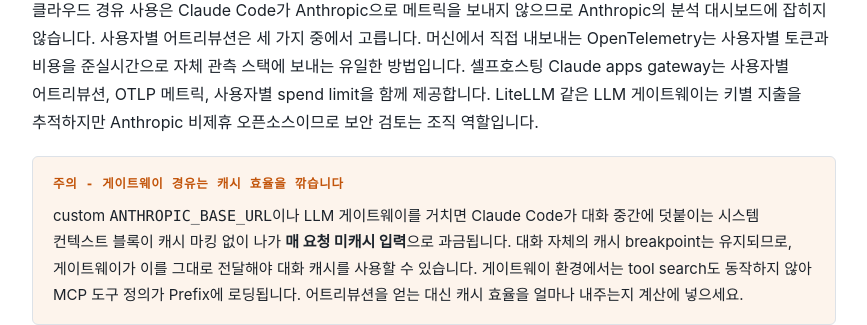
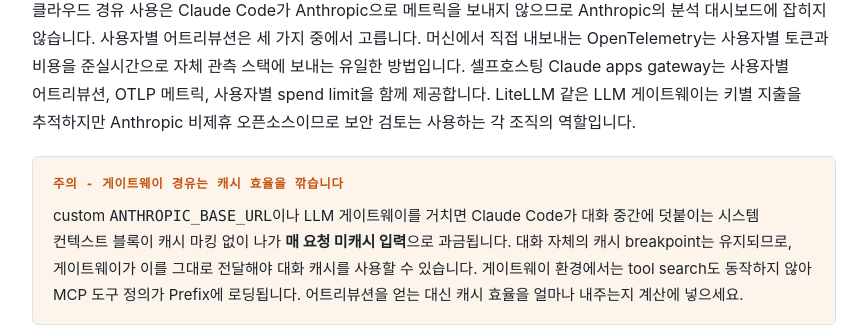
Before and after one commit to whchoi98/whchoi98.github.io, a Jekyll site: the page docs/techblog/aiml/claude-code-token-optimization-guide.html, which Jekyll copies as it is, in a window 1280 px wide and 900 px high, scrolled down 9980 px. Shown: the part 476-801 px from the top of the window, without its empty margins (206-1073 px from the left). Built offline with Jekyll 4.4.1, drawn with Linux system fonts in a browser that asks for light colours; some web fonts are replaced.

Commit message:
docs: token-guide - 보안 검토 주체를 '사용하는 각 조직'으로 명시

```diff
--- a/docs/techblog/aiml/claude-code-token-optimization-guide.html
+++ b/docs/techblog/aiml/claude-code-token-optimization-guide.html
@@ -1265,7 +1265,7 @@
     분석 대시보드에 잡히지 않습니다. 사용자별 어트리뷰션은 세 가지 중에서 고릅니다.
     머신에서 직접 내보내는 OpenTelemetry는 사용자별 토큰과 비용을 준실시간으로 자체 관측 스택에 보내는 유일한 방법입니다. 셀프호스팅 Claude apps gateway는 사용자별 어트리뷰션, OTLP 메트릭,
     사용자별 spend limit을 함께 제공합니다. LiteLLM 같은 LLM 게이트웨이는 키별 지출을 추적하지만
-    Anthropic 비제휴 오픈소스이므로 보안 검토는 조직 역할입니다.
+    Anthropic 비제휴 오픈소스이므로 보안 검토는 사용하는 각 조직의 역할입니다.
   </p>
 
   <div class="callout warn">
```
